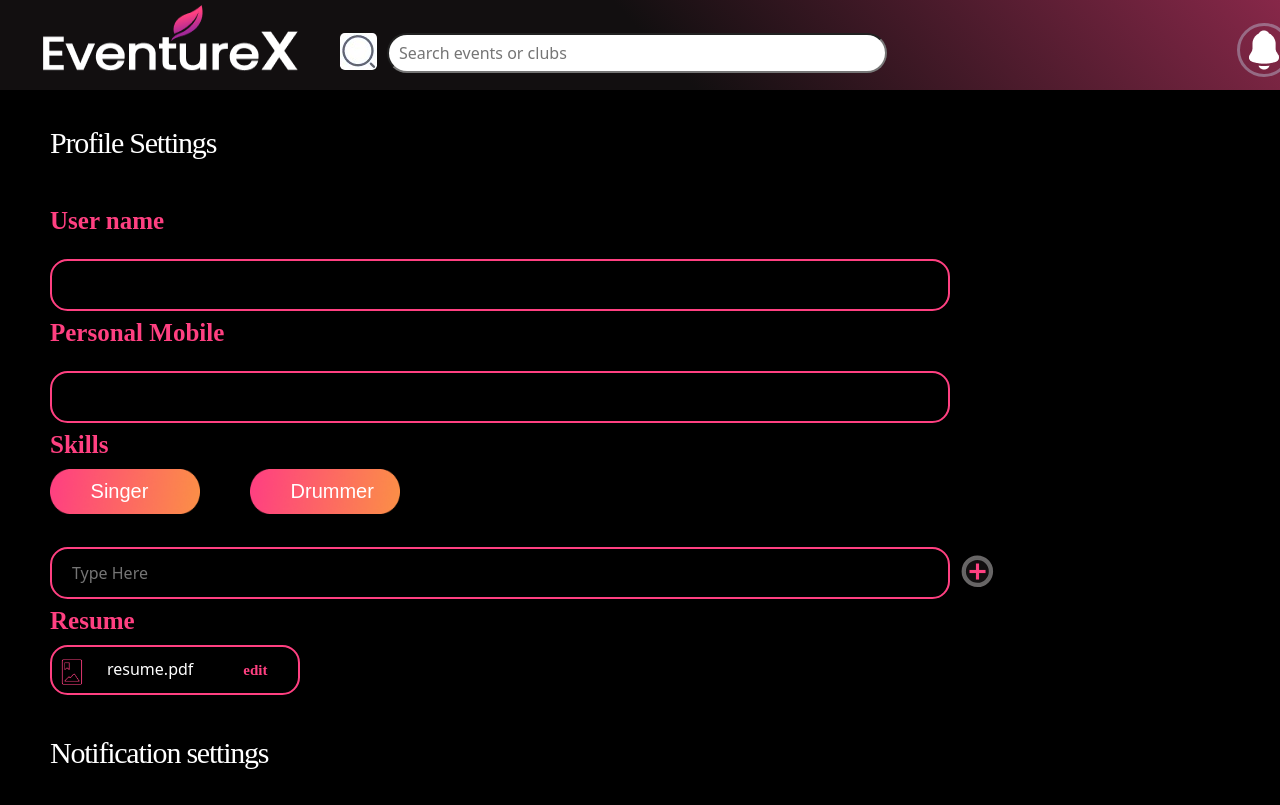
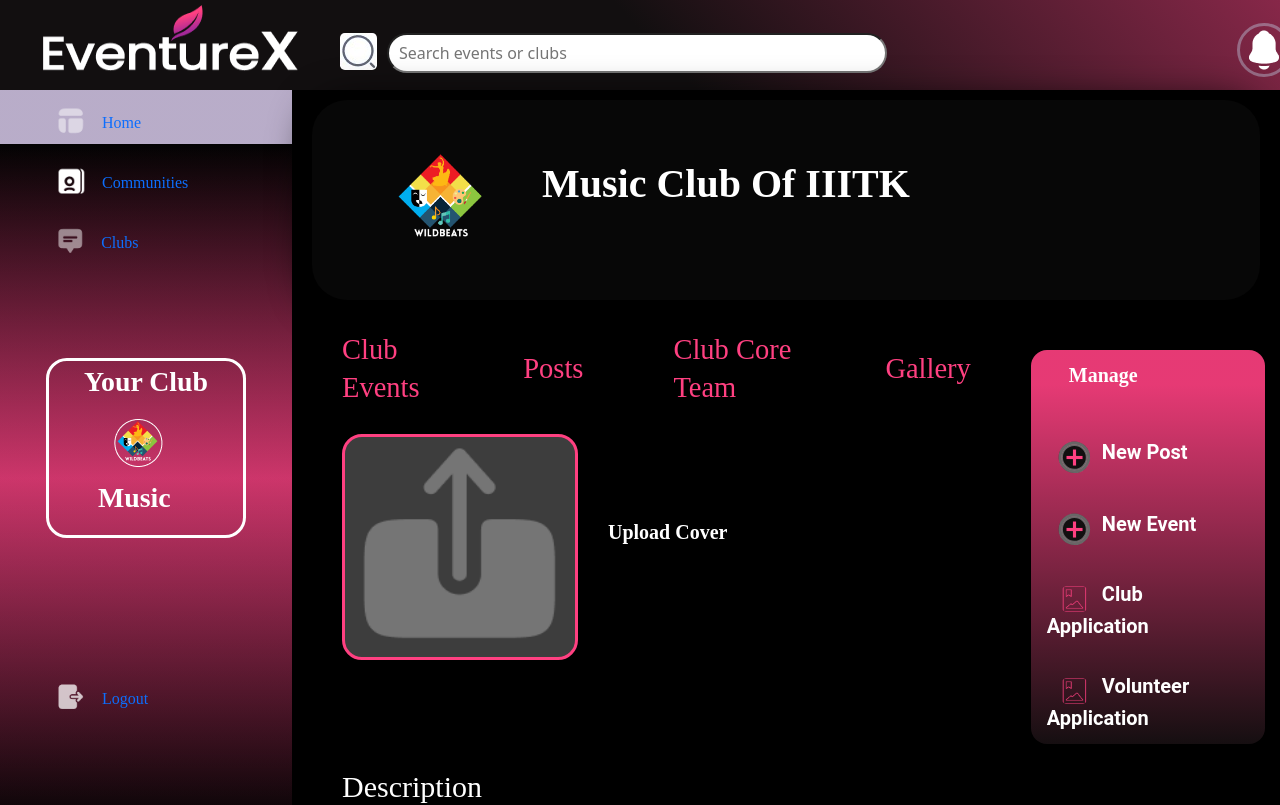
Before and after one commit to Namitsai19082005/EventureX-DBMS-Project, a React (Vite) app in the folder DBMS Project/: page / in a window 1280 px wide. Shown: the top 805 px of the page. Built offline with nearby package versions, Linux system fonts and the light colour scheme.

Commit message:
Update App.jsx

```diff
--- a/DBMS Project/src/App.jsx
+++ b/DBMS Project/src/App.jsx
@@ -11,6 +11,7 @@ import WildbeatsPosts from "./Components/WildbeatsPosts.jsx"
 import Notification from "./Components/Notification.jsx"
 import Settings from "./Components/Settings.jsx"
 import NewPost from "./Components/NewPost.jsx"
+import MusicClubEvents from "./Components/MusicClubEvents.jsx"
 import './App.css'
 function App()
 {
@@ -28,7 +29,8 @@ function App()
         {/* <WildbeatsPosts></WildbeatsPosts> */}
         {/* <Notification></Notification> */}
         {/* <NewPost></NewPost> */}
-        <Settings></Settings>
+        {/* <Settings></Settings> */}
+        <MusicClubEvents></MusicClubEvents>
     </>
   );
 }
```
